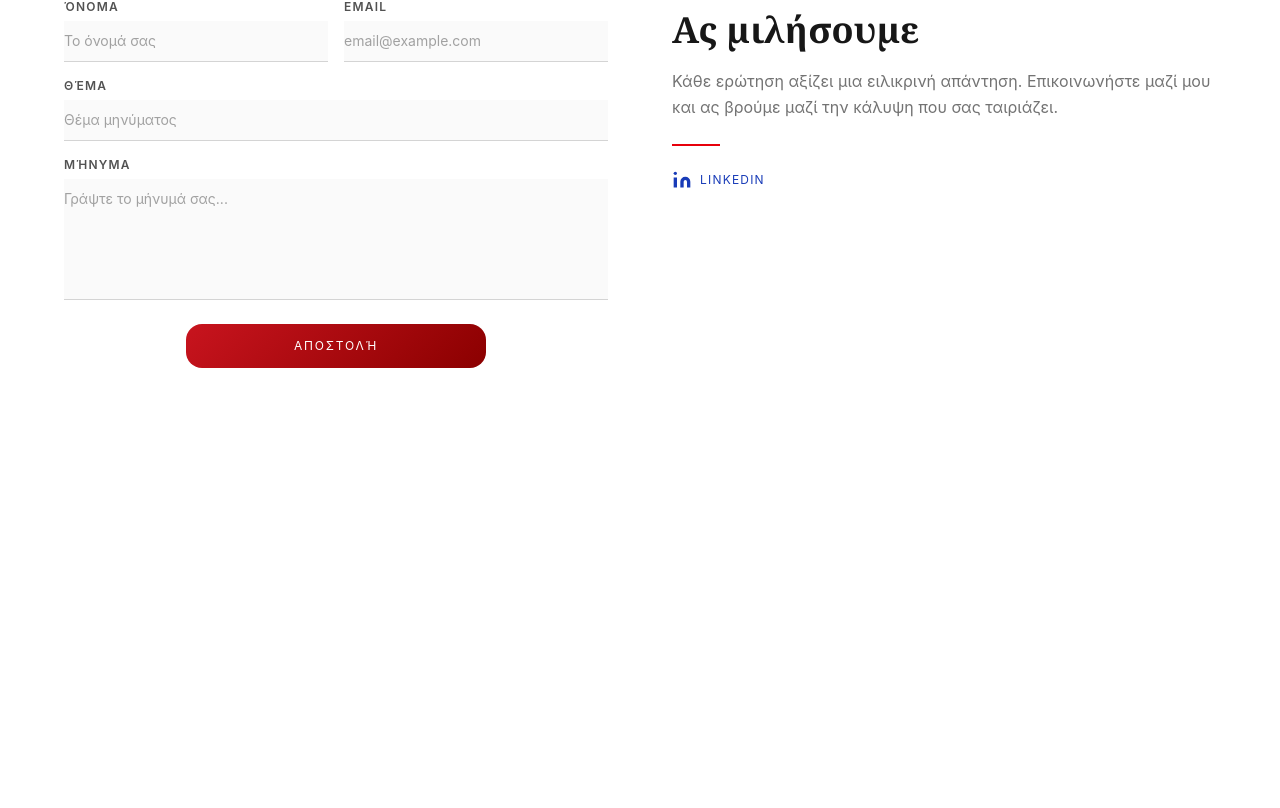
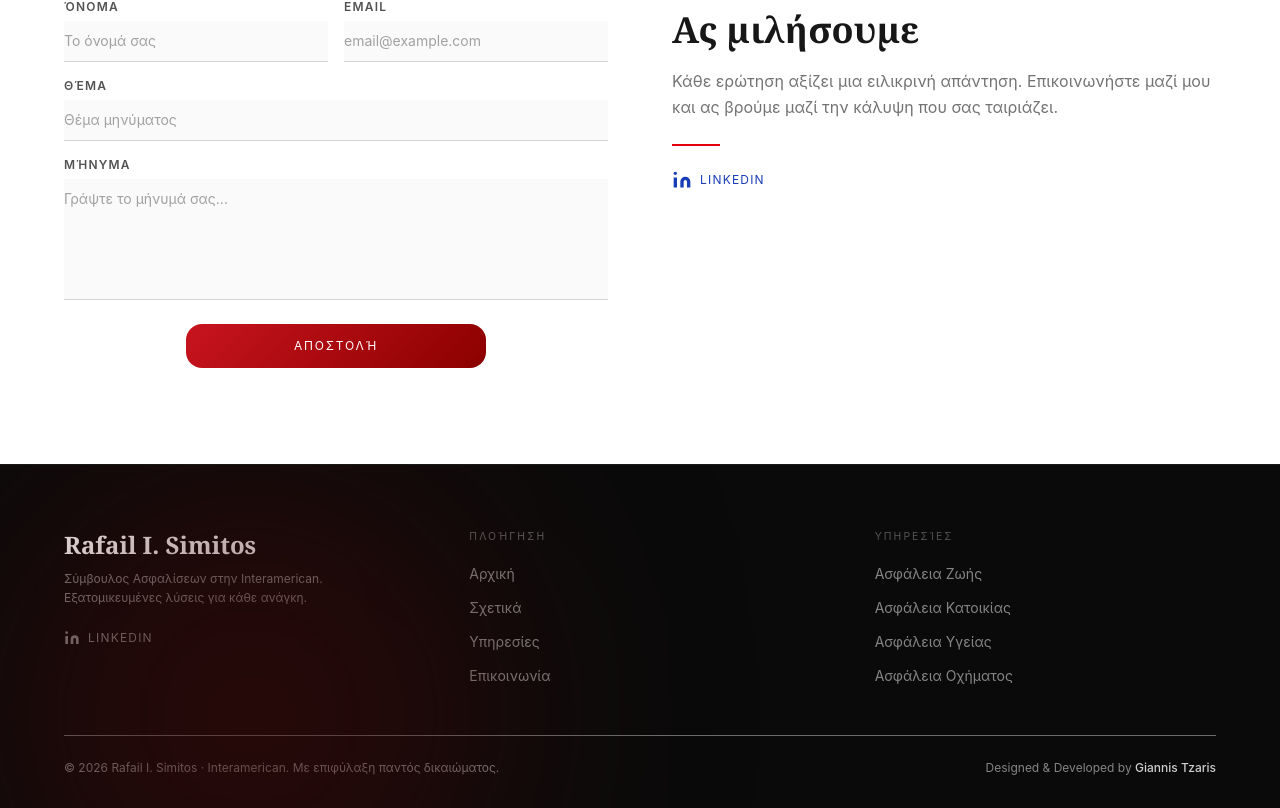
Before and after one commit to tzarhs/insurance-advisor-portfolio, a React (Vite) app: page / in a window 1280 px wide. Shown: the part 2744-3552 px from the top of the page. Before the commit the page ends 3208 px from the top, so only its background shows below. Built offline with nearby package versions, Linux system fonts and the light colour scheme.

Commit message:
Created Footer

```diff
--- /dev/null
+++ b/src/components/Footer.jsx
@@ -0,0 +1,127 @@
+import { useNavigate } from "react-router-dom";
+
+const NAV_LINKS = [
+  { label: "Αρχική", href: "#hero" },
+  { label: "Σχετικά", href: "#about" },
+  { label: "Υπηρεσίες", href: "#services" },
+  { label: "Επικοινωνία", href: "#contact" },
+];
+
+const SERVICE_LINKS = [
+  { label: "Ασφάλεια Ζωής", path: "/zoi" },
+  { label: "Ασφάλεια Κατοικίας", path: "/katikia" },
+  { label: "Ασφάλεια Υγείας", path: "/ygeia" },
+  { label: "Ασφάλεια Οχήματος", path: "/oxima" },
+];
+
+export default function Footer() {
+  const navigate = useNavigate();
+
+  const scrollTo = (href) => {
+    const el = document.querySelector(href);
+    if (el) el.scrollIntoView({ behavior: "smooth" });
+  };
+
+  return (
+    <footer className="relative overflow-hidden bg-neutral-950 border-t border-white/6 px-5 md:px-16 pt-14 md:pt-16 pb-8">
+      <div
+        aria-hidden="true"
+        className="absolute top-0 left-0 w-[500px] h-[500px] rounded-full bg-red-950/50 blur-[120px] pointer-events-none"
+      />
+      <div className="max-w-6xl mx-auto">
+        {/* Top row */}
+        <div className="grid grid-cols-1 md:grid-cols-3 gap-10 md:gap-16 mb-12">
+          {/* Left: name + tagline + linkedin */}
+          <div className="md:col-span-1">
+            <h3 className="font-serif text-2xl text-white font-bold mb-2">
+              Rafail I. Simitos
+            </h3>
+            <p className="text-white/50 text-xs leading-relaxed mb-5 max-w-xs">
+              Σύμβουλος Ασφαλίσεων στην Interamerican. Εξατομικευμένες λύσεις
+              για κάθε ανάγκη.
+            </p>
+            <a
+              href="https://www.linkedin.com/in/raphael-i-simitos-3b1485323/"
+              target="_blank"
+              rel="noopener noreferrer"
+              className="inline-flex items-center gap-2 text-white/50 hover:text-red-500 transition-colors duration-200"
+            >
+              <svg
+                width="16"
+                height="16"
+                viewBox="0 0 24 24"
+                fill="currentColor"
+              >
+                <path d="M16 8a6 6 0 016 6v7h-4v-7a2 2 0 00-2-2 2 2 0 00-2 2v7h-4v-7a6 6 0 016-6zM2 9h4v12H2z" />
+                <circle cx="4" cy="4" r="2" />
+              </svg>
+              <span className="text-xs tracking-widest uppercase">
+                LinkedIn
+              </span>
+            </a>
+          </div>
+
+          {/* Center: nav links */}
+          <div>
+            <p className="text-white/35 text-[0.65rem] tracking-[0.2em] uppercase mb-4">
+              Πλοήγηση
+            </p>
+            <ul className="flex flex-col gap-2.5">
+              {NAV_LINKS.map((l) => (
+                <li key={l.label}>
+                  <button
+                    onClick={() => scrollTo(l.href)}
+                    className="text-white/50 text-sm hover:text-red-500 transition-colors duration-200 bg-transparent border-none cursor-pointer p-0"
+                  >
+                    {l.label}
+                  </button>
+                </li>
+              ))}
+            </ul>
+          </div>
+
+          {/* Right: service links */}
+          <div>
+            <p className="text-white/30 text-[0.65rem] tracking-[0.2em] uppercase mb-4">
+              Υπηρεσίες
+            </p>
+            <ul className="flex flex-col gap-2.5">
+              {SERVICE_LINKS.map((l) => (
+                <li key={l.label}>
+                  <button
+                    onClick={() => navigate(l.path)}
+                    className="text-white/50 text-sm hover:text-red-500 transition-colors duration-200 bg-transparent border-none cursor-pointer p-0"
+                  >
+                    {l.label}
+                  </button>
+                </li>
+              ))}
+            </ul>
+          </div>
+        </div>
+
+        {/* Divider */}
+        <div className="border-t border-white/40 pt-6 flex flex-col sm:flex-row items-center justify-between gap-3">
+          {/* Copyright */}
+          <p className="text-white/50 text-xs">
+            © {new Date().getFullYear()} Rafail I. Simitos · Interamerican. Με
+            επιφύλαξη παντός δικαιώματος.
+          </p>
+
+          {/* Developed by */}
+          <p className="text-white/50 text-xs">
+            Designed & Developed by{" "}
+            <a
+              href="https://giannis-tzaris.onrender.com/"
+              target="_blank"
+              rel="noopener noreferrer"
+              className="text-white/80 font-medium"
+            >
+              Giannis Tzaris
+            </a>
+          </p>
+        </div>
+      </div>
+    </footer>
+  );
+}
--- a/src/components/Services.jsx
+++ b/src/components/Services.jsx
@@ -57,11 +57,11 @@ export default function Services() {
     <section
       id="services"
       aria-labelledby="services-heading"
-      className="relative bg-neutral-800 py-24 md:py-36 px-6 md:px-16 overflow-hidden"
+      className="relative bg-neutral-950 py-24 md:py-36 px-6 md:px-16 overflow-hidden"
     >
       <div
         aria-hidden="true"
-        className="absolute top-0 left-0 w-[500px] h-[500px] rounded-full bg-red-950/30 blur-[120px] pointer-events-none"
+        className="absolute top-0 left-0 w-[500px] h-[500px] rounded-full bg-red-950/50 blur-[120px] pointer-events-none"
       />
 
       <div className="max-w-6xl mx-auto">
@@ -207,7 +207,7 @@ function ServiceCard({ service, variant }) {
       className={`rounded-sm border transition-all duration-400 ${
         isActive
           ? "bg-[#9e2828] border-red-900/50 p-8 shadow-2xl shadow-red-950/40 md:scale-[1.08] scale-100"
-          : "bg-neutral-950 border-white/6 p-6 opacity-50 md:scale-[0.96] scale-100"
+          : "bg-neutral-800 border-white/6 p-6 opacity-50 md:scale-[0.96] scale-100"
       }`}
     >
       {/* Icon — alt text matches the card title to give context */}
--- a/src/pages/Home.jsx
+++ b/src/pages/Home.jsx
@@ -3,6 +3,7 @@ import Hero from "../components/Hero";
 import About from "../components/About";
 import Services from "../components/Services";
 import Contact from "../components/Contact";
+import Footer from "../components/Footer";
 
 export default function Home() {
   return (
@@ -12,6 +13,7 @@ export default function Home() {
       <About />
       <Services />
       <Contact />
+      <Footer />
     </>
   );
 }
```
